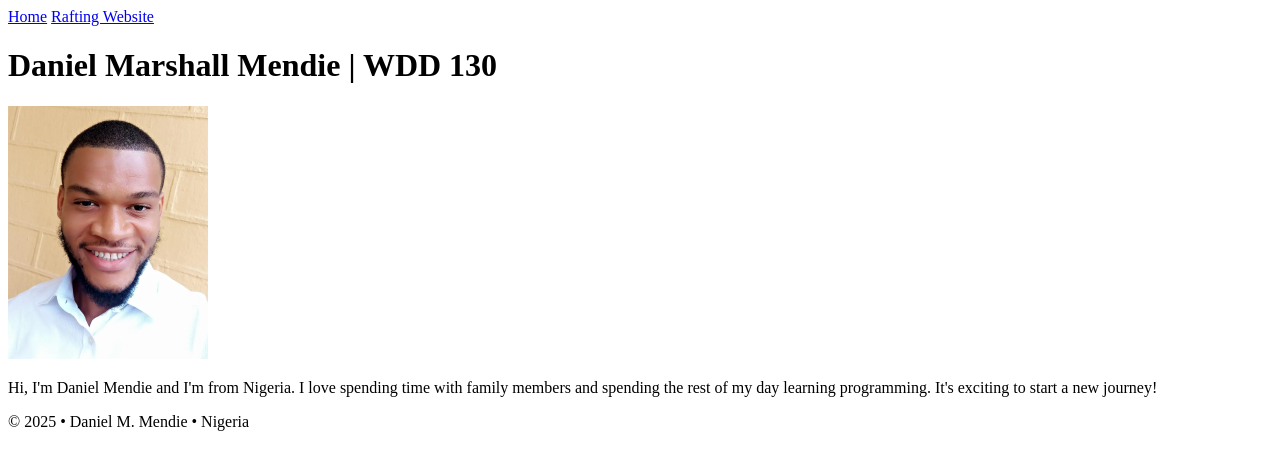
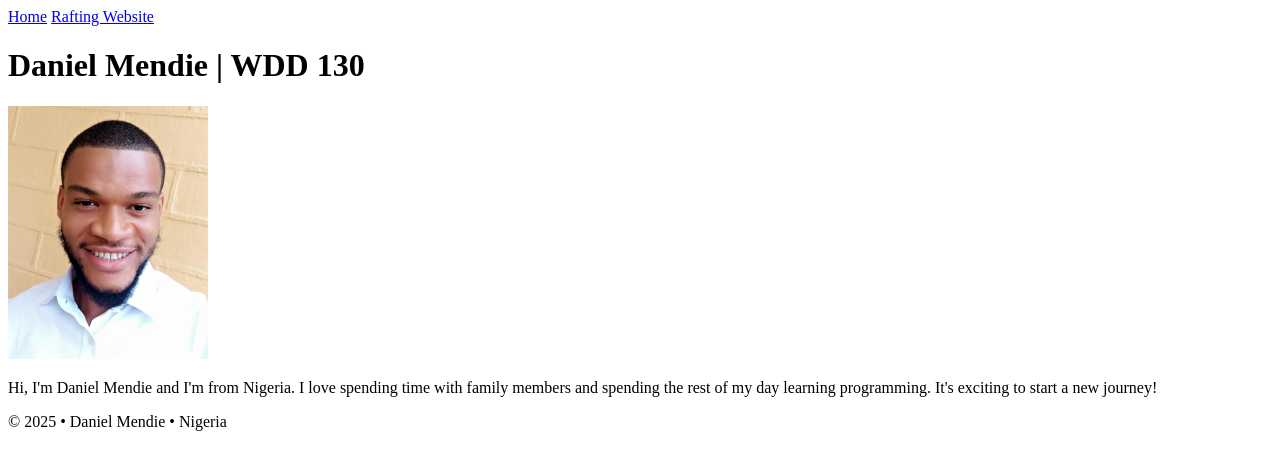
Before and after one commit to danielmendie/wdd130, a plain HTML site: page index.html in a window 1280 px wide. Drawn offline with Linux system fonts and the light colour scheme.

Commit message:
Update index.html

```diff
--- a/index.html
+++ b/index.html
@@ -4,7 +4,7 @@
 <head>
     <meta charset="UTF-8">
     <meta name="viewport" content="width=device-width, initial-scale=1.0">
-    <title>Daniel Marshall Mendie | WDD 130</title>
+    <title>Daniel Mendie | WDD 130</title>
 </head>
 
 <body>
@@ -15,13 +15,13 @@
         </nav>
     </header>
     <main>
-        <h1>Daniel Marshall Mendie | WDD 130</h1>
-        <img src="images/profile.webp" alt="Profile image" width="200">
+        <h1>Daniel Mendie | WDD 130</h1>
+        <img src="images/profile.webp" alt="Daniel's profile image" width="200">
         <p>Hi, I'm Daniel Mendie and I'm from Nigeria. I love spending time with family members and spending the rest of
             my day learning programming. It's exciting to start a new journey!</p>
     </main>
     <footer>
-        <p>© 2025 • Daniel M. Mendie • Nigeria</p>
+        <p>© 2025 • Daniel Mendie • Nigeria</p>
     </footer>
 </body>
 
```
